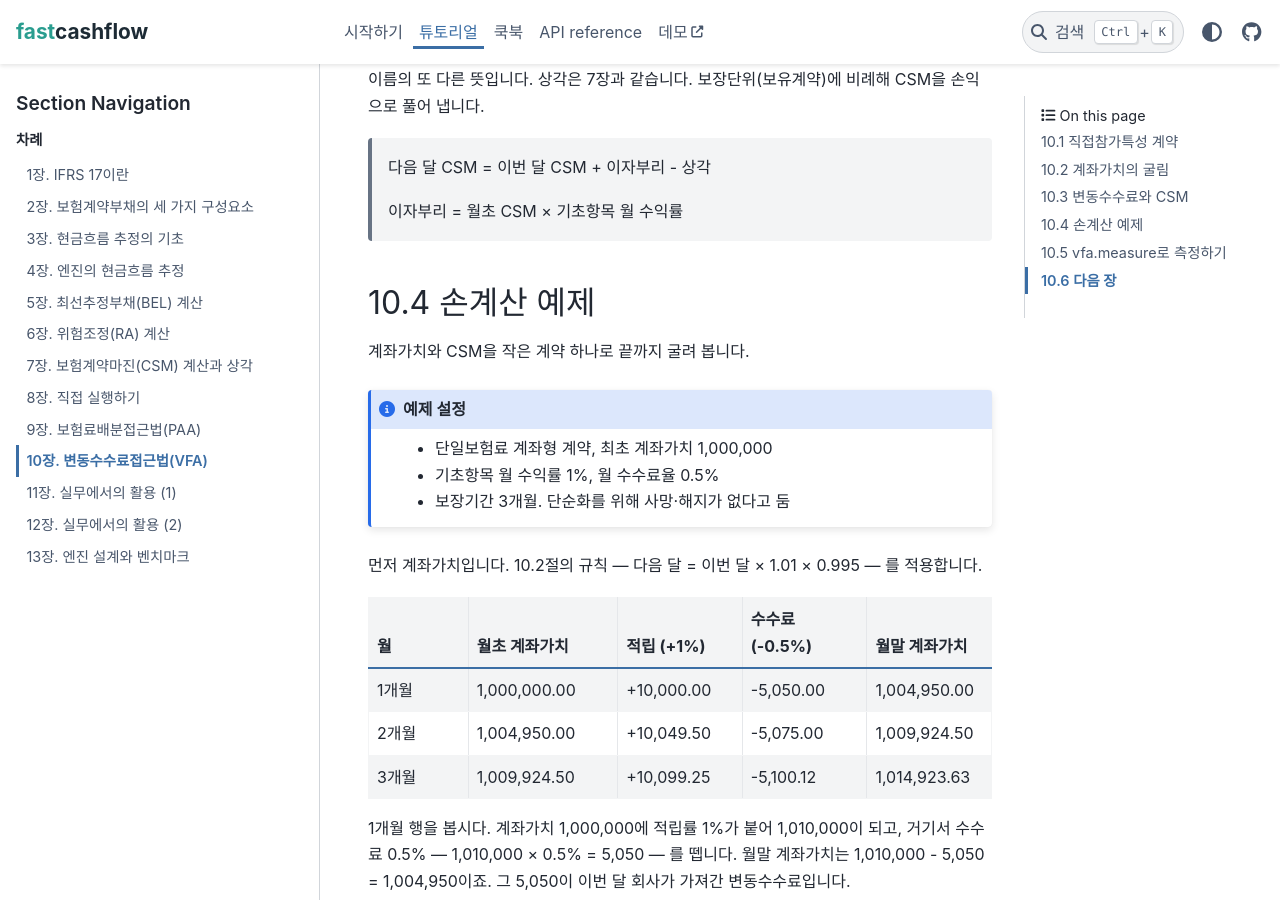
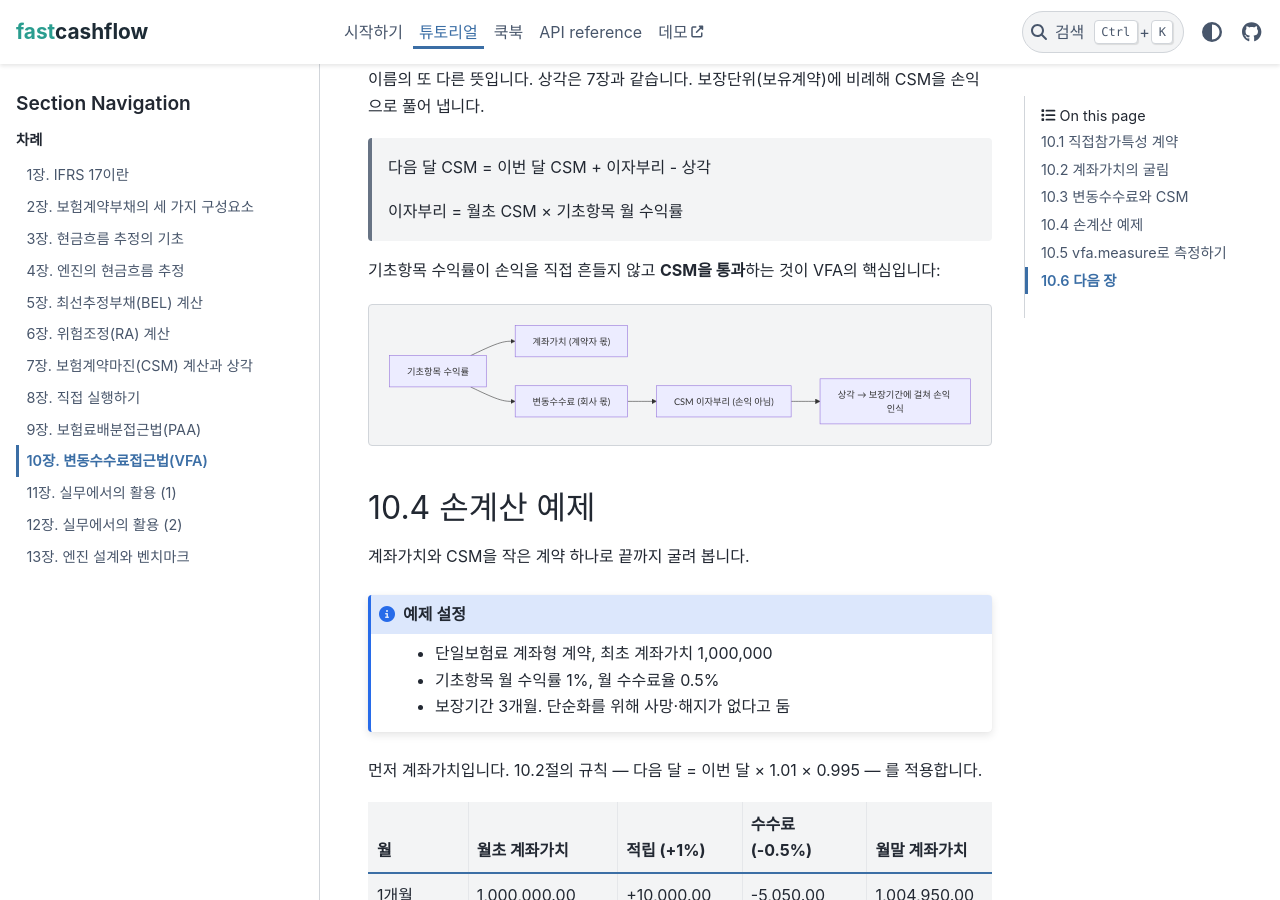
Before and after one commit to seokhoonj/fastcashflow, a Sphinx documentation site: the page built from docs/tutorial/10-vfa.md, in a window 1280 px wide and 900 px high, scrolled down 1975 px. Built offline with Sphinx 7.4.7 and the PyData theme 0.15.4, drawn with Linux system fonts in a browser that asks for light colours.

Commit message:
docs: three more mermaid diagrams (PAA LRC, VFA finance, claim mechanisms)
- tutorial 9.2: the LRC roll-forward (LRC + premium - revenue = next LRC).
- tutorial 10.3: why the underlying-items return passes through the CSM (the
  variable fee accretes the CSM) rather than hitting P&L -- the VFA insight.
- cookbook coverage-mechanics: DEATH (decrement) vs MORBIDITY (recurring) vs
  DIAGNOSIS (own depleting pool), reinforcing why a benefit carries an amount,
  not a count. Builds clean under sphinx -W.

````diff
--- a/docs/tutorial/10-vfa.md
+++ b/docs/tutorial/10-vfa.md
@@ -89,6 +89,17 @@ CSM을 손익으로 풀어 냅니다.
 > 다음 달 CSM = 이번 달 CSM + 이자부리 - 상각
 >
 > 이자부리 = 월초 CSM × 기초항목 월 수익률
+
+기초항목 수익률이 손익을 직접 흔들지 않고 **CSM을 통과**하는 것이
+VFA의 핵심입니다:
+
+```{mermaid}
+flowchart LR
+    R["기초항목 수익률"] --> AV["계좌가치 (계약자 몫)"]
+    R --> FEE["변동수수료 (회사 몫)"]
+    FEE --> CSM["CSM 이자부리 (손익 아님)"]
+    CSM --> REL["상각 → 보장기간에 걸쳐 손익 인식"]
+```
 
 ## 10.4 손계산 예제
 
````
Also changed, not shown: docs/cookbook/basics/coverage-mechanics.md (+7 -0 lines), docs/tutorial/09-paa.md (+7 -0 lines).
